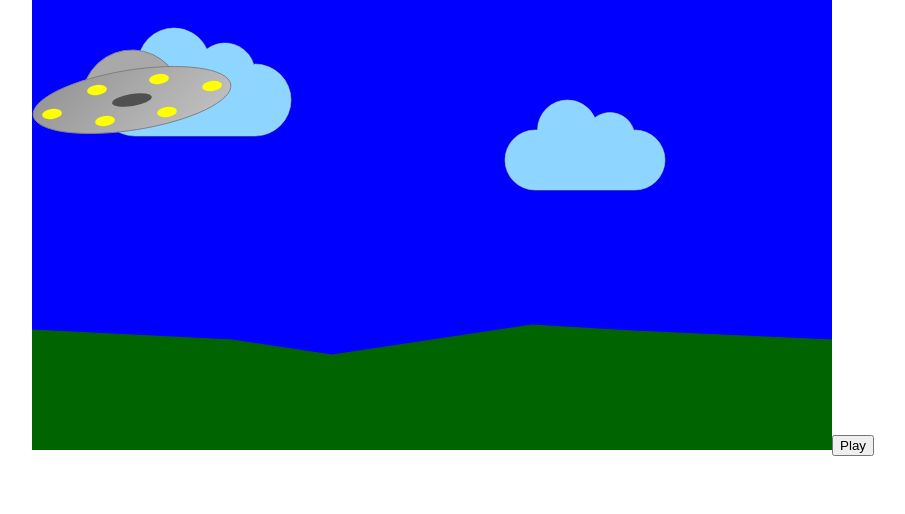
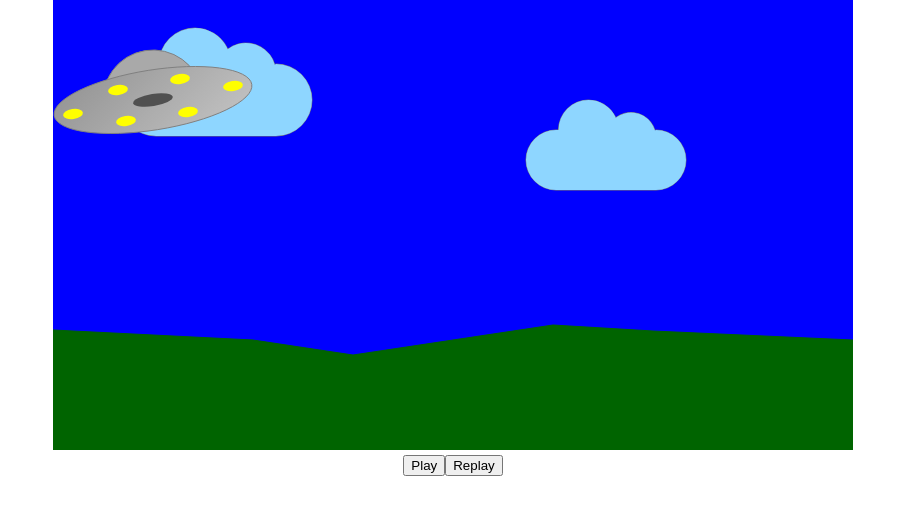
Before and after one commit to natashamcintyre/ufo-animation, a React (Create React App) app: page / in a window 1280 px wide. Shown: the top 514 px of the page, without its empty margins (187-1092 px from the left). Built offline with nearby package versions, Linux system fonts and the light colour scheme.

Commit message:
Replay button added - works when animation is paused

```diff
--- a/src/Canvas.js
+++ b/src/Canvas.js
@@ -3,19 +3,29 @@ import { useCanvas } from './hooks/useCanvas'
 
 function Canvas() {
   const [play, setPlay] = useState(false)
-  const [ canvasRef, canvasWidth, canvasHeight ] = useCanvas(play)
+  const [ canvasRef, canvasWidth, canvasHeight, resetAnimation ] = useCanvas(play)
 
   const togglePauseAnimation = () => {
     setPlay(!play)
   }
 
+  function restartAnimation() {
+    resetAnimation()
+    setPlay(false)
+  }
+
   return(
     <div className="App">
-      <canvas
-        ref = {canvasRef}
-        style = {{ width: `${canvasWidth}px`, height: `${canvasHeight}px` }}
-      />
-      <button id='pause-button' onClick={togglePauseAnimation}>{play === true ? `Pause` : `Play`}</button>
+      <div className='canvas'>
+        <canvas
+          ref = {canvasRef}
+          style = {{ width: `${canvasWidth}px`, height: `${canvasHeight}px` }}
+        />
+      </div>
+      <div id="buttons">
+        <button id='pause-button' onClick={togglePauseAnimation}>{play === true ? `Pause` : `Play`}</button>
+        <button id='restart-button' onClick={restartAnimation}>Replay</button>
+      </div>
     </div>
   )
 }
--- a/src/hooks/useCanvas.js
+++ b/src/hooks/useCanvas.js
@@ -65,9 +65,15 @@ export function useCanvas(play) {
     // }
   }
 
+  function resetAnimation() {
+    setUfoXCenter(100)
+    setUfoYCenter(100)
+    setTimer(0)
+  }
+
   if (play === true) {
     setTimeout(animate, 5)
   }
 
-  return [ canvasRef, canvasWidth, canvasHeight ]
+  return [ canvasRef, canvasWidth, canvasHeight, resetAnimation ]
 }
```
